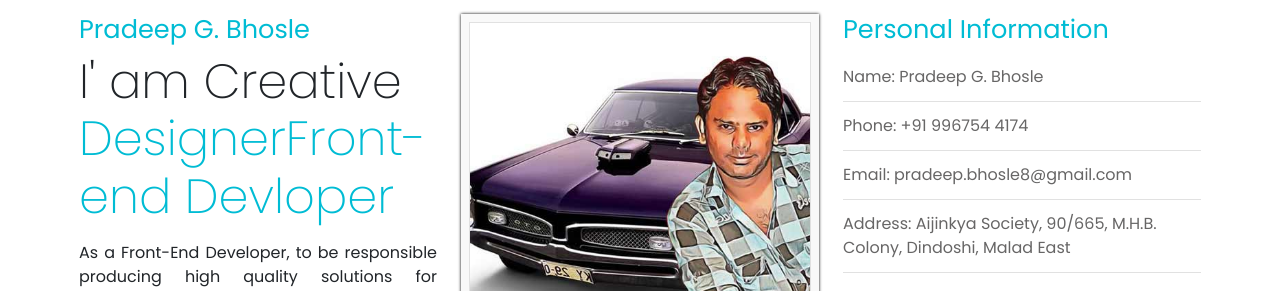
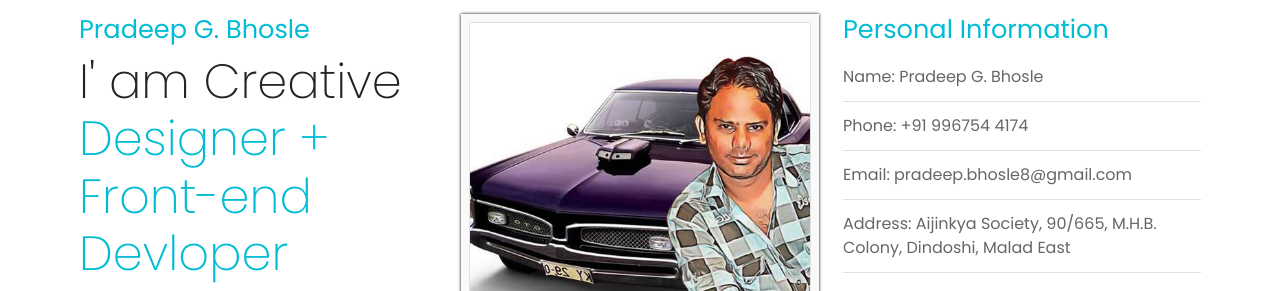
Before and after one commit to pradeepbhosle8/pradeepbhosle, a plain HTML site: page index.html in a window 1280 px wide. Shown: the part 86-377 px from the top of the page. Drawn offline with nearby package versions, Linux system fonts and the light colour scheme; no server answers.

Commit message:
Update index.html

```diff
--- a/index.html
+++ b/index.html
@@ -116,7 +116,7 @@
 					<div class="left">
 
 						<h6>Pradeep G. Bhosle</h6>
-						<h1>I' am Creative <span>Designer</span><span>Front-end Devloper</span></h1>
+						<h1>I' am Creative <span>Designer + <br/></span><span>Front-end Devloper</span></h1>
 						<p>As a Front-End Developer, to be responsible producing high quality solutions for company
 							customers bringing deep understanding of Modern HTML5, JavaScript, Angular latest and
 							CSS3/SASS, and the software development life cycle and strong ability to execute and
```
